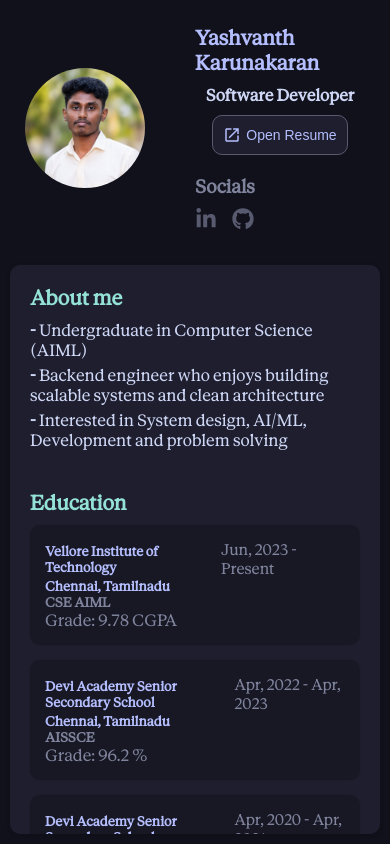
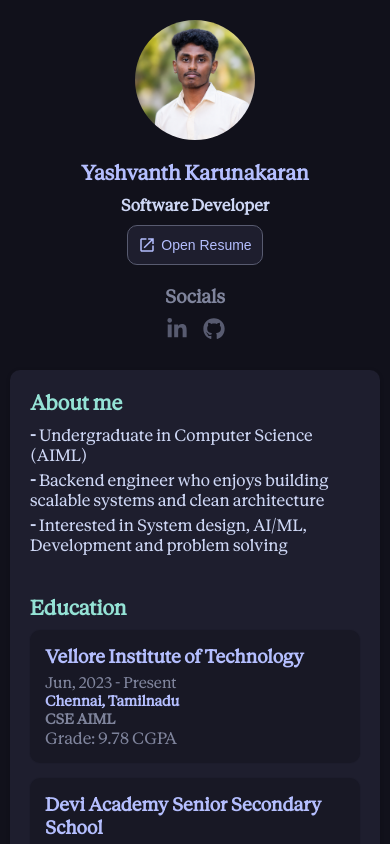
Before and after one commit to Yashvanthk05/yashix, a React (Create React App) app: page / in a window 390 px wide. Built offline with nearby package versions, Linux system fonts and the light colour scheme.

Commit message:
chore: dynamic layout

```diff
--- a/src/components/Achievements.jsx
+++ b/src/components/Achievements.jsx
@@ -8,16 +8,16 @@ const Achievements = () => {
   return (
     <div className="section">
       <p className="sechead">Achievements</p>
-      <div id="certificates" style={{width:'100%'}}>
+      <div id="certificates" style={{ width: '100%' }}>
         {achievedata.map((data, index) => (
           <div
             className="con"
-            style={{ flexDirection: 'row', gap: 10, width:'100%',cursor:'pointer' }}
+            style={{ flexDirection: 'row', gap: 10, width: '100%', cursor: 'pointer' }}
             key={index}
             onClick={() => setSrc(data.img)}
           >
             <div>
-              <p className="eduname">{data.name}</p>
+              <p className="eduname" style={{ fontSize: '18px' }}>{data.name}</p>
               <p className="light eduname" style={{ fontWeight: 600 }}>
                 {data.org}
               </p>
--- a/src/components/Certification.jsx
+++ b/src/components/Certification.jsx
@@ -13,7 +13,7 @@ const Certification = () => {
           <div className='con' style={{flexDirection:'row',gap:10,cursor:'pointer',width:'100%'}} key={index} onClick={()=>setSrc(data.img)}>
             {/* <img src={data.img} className='certimg' alt={data.name}/> */}
             <div>
-              <p className='eduname'>{data.name}</p>
+              <p className='eduname' style={{ fontSize: '18px' }}>{data.name}</p>
               <p className='light eduname' style={{fontWeight:600}}>{data.org}</p>
               <p className='light eduname'>{data.issue}</p>
             </div>
--- a/src/components/Education.jsx
+++ b/src/components/Education.jsx
@@ -28,10 +28,12 @@ const Education = () => {
                     display: 'flex',
                     justifyContent: 'space-between',
                     alignItems: 'center',
+                    flexWrap: 'wrap',
+                    gap: '5px',
                     width: '100%',
                   }}
                 >
-                  <a className="eduname" href={data.link}>
+                  <a className="eduname" href={data.link} style={{ fontSize: '18px' }}>
                     {data.name}
                   </a>
                   <span className="light date">
--- a/src/components/Experience.jsx
+++ b/src/components/Experience.jsx
@@ -27,10 +27,12 @@ const Experience = () => {
                     display: 'flex',
                     justifyContent: 'space-between',
                     alignItems: 'center',
+                    flexWrap: 'wrap',
+                    gap: '5px',
                     width: '100%',
                   }}
                 >
-                  <a className="eduname" href={data.link}>
+                  <a className="eduname" href={data.link} style={{ fontSize: '18px' }}>
                     {data.name}
                   </a>
                   <span className="light date">
--- a/src/components/Projects.jsx
+++ b/src/components/Projects.jsx
@@ -7,7 +7,7 @@ const Projects = () => {
       <ul style={{ flexDirection: 'column' }}>
         {prodata.map((data, index) => (
           <div className="con" key={index}>
-            <p className="eduname">{data.name}</p>
+            <p className="eduname" style={{ fontSize: '18px' }}>{data.name}</p>
             <p className="prodesc">
               <span style={{ fontWeight: 600, fontSize: 16 }}>Description: </span>
               {data.desc}
--- a/src/index.css
+++ b/src/index.css
@@ -191,6 +191,7 @@ a {
   display: flex;
   align-items: center;
   gap: 5px;
+  word-break: break-word;
 }
 
 .sideless > p > a,
@@ -223,7 +224,7 @@ hr {
 .eduname {
   color: var(--lavender);
   font-weight: 600;
-  font-size: small;
+  font-size: 14px;
 }
 
 .section {
@@ -316,10 +317,11 @@ hr {
 
 @media screen and (max-width: 850px) {
   #sidebar {
-    flex-direction: row;
+    flex-direction: column;
     justify-content: center;
-    padding: 25px;
-    gap: 50px;
+    padding: 20px;
+    gap: 20px;
+    text-align: center;
   }
   #name {
     font-size: 20px;
@@ -332,15 +334,22 @@ hr {
   }
   .sidetop {
     flex-direction: column;
+    align-items: center;
   }
   .sideless {
     flex-direction: column;
     font-size: 16px;
+    align-items: center;
   }
   .contact{
     display: none;
   }
   #page {
     flex-direction: column;
+    overflow-y: auto;
+  }
+  #content {
+    overflow-y: visible;
+    height: auto;
   }
 }
```
